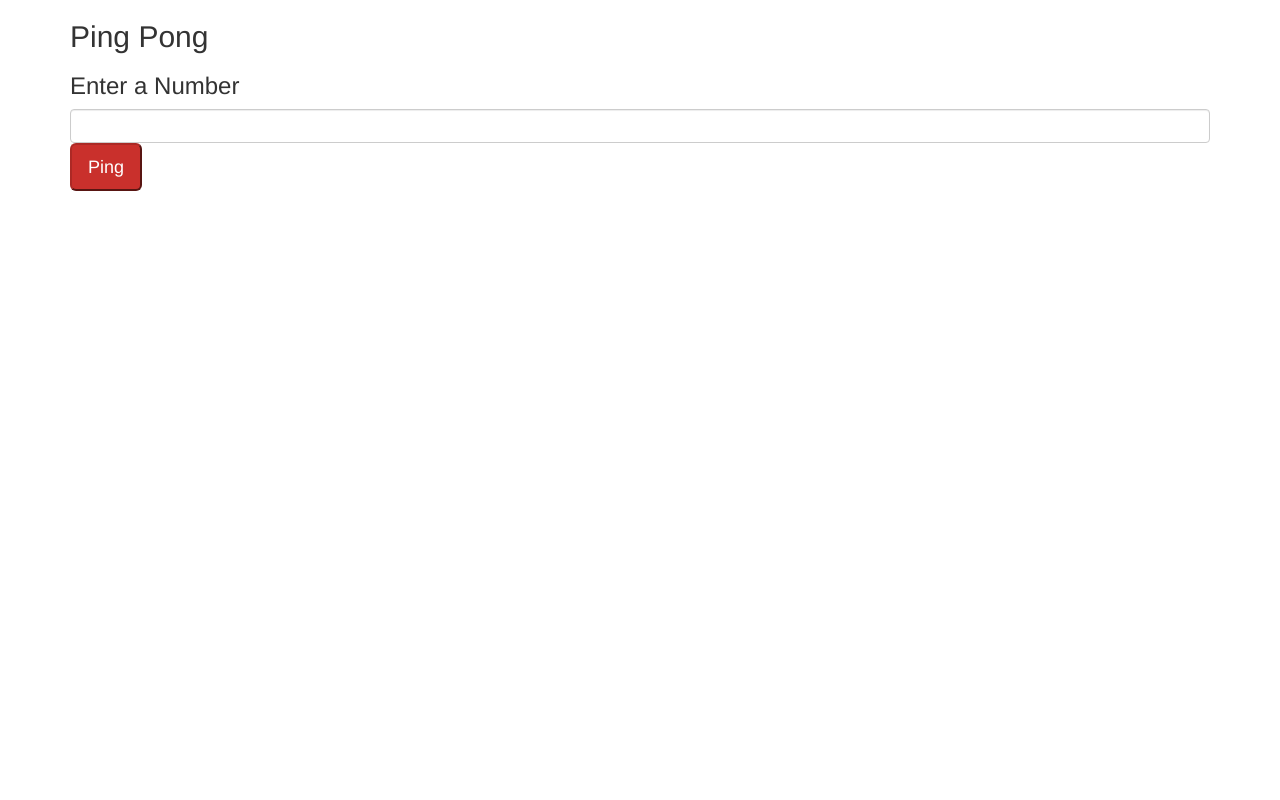
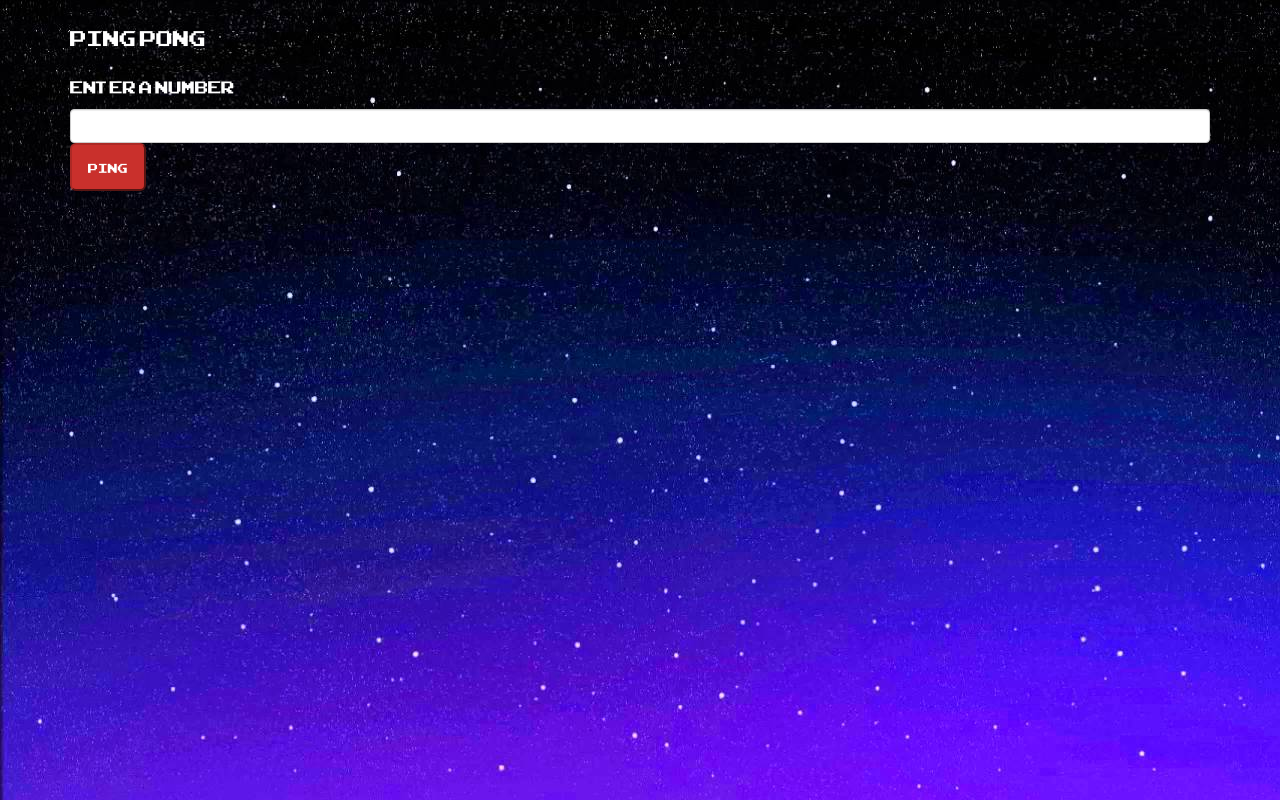
Before and after one commit to slbrtg/pingpong, a plain HTML site: page index.html in a window 1280 px wide. Drawn offline with Linux system fonts and the light colour scheme.

Commit message:
add font and background image

```diff
--- a/css/styles.css
+++ b/css/styles.css
@@ -0,0 +1,15 @@
+@font-face {
+    font-family: 'arcadeclassicregular';
+    src: url('../fonts/arcadeclassic-webfont.woff2') format('woff2'),
+         url('../fonts/arcadeclassic-webfont.woff') format('woff');
+    font-weight: normal;
+    font-style: normal;
+
+}
+
+body {
+  background-color: black;
+  background-image: url("../img/bg.jpg");
+	font-family: 'arcadeclassicregular';
+  color: white;
+}
--- a/index.html
+++ b/index.html
@@ -18,7 +18,7 @@
           <button type="submit" class="btn-danger btn-lg active" id="submit"><span id="ping-submit">Ping</span></button>
         </div>
       </form>
-      <div id="output">
+      <div class="pre-scrollable"id="output">
 
       </div>
     </div>
```
Also changed, not shown: fonts/arcadeclassic-webfont.woff (added), fonts/arcadeclassic-webfont.woff2 (added), img/bg.jpg (added).
